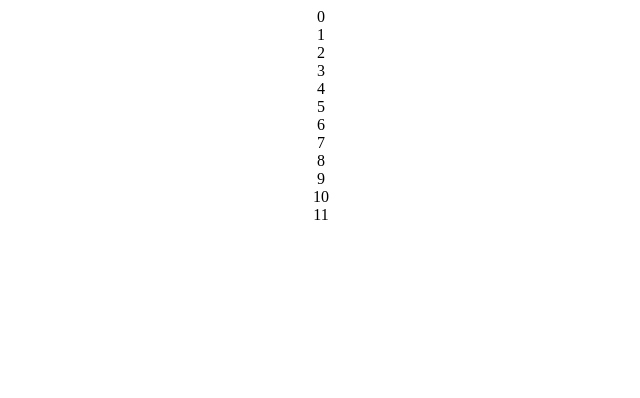
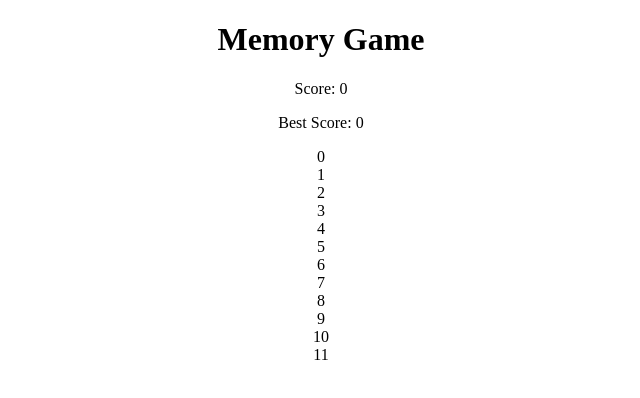
Before and after one commit to romangdev/memory-card-game, a React (Create React App) app: page / in a window 1280 px wide. Shown: the top 398 px of the page, without its empty margins (319-959 px from the left). Built offline with nearby package versions, Linux system fonts and the light colour scheme.

Commit message:
Implement feature that keeps track of 'best score'

```diff
--- a/src/App.js
+++ b/src/App.js
@@ -4,15 +4,11 @@ import Card from './components/Card'
 
 const App = () => {
   const [score, setScore] = useState(0)
-  const resetChosen = false
+  const [bestScore, setBestScore] = useState(0)
 
   const parentCallbacks ={
-    updateScore: () => {
-      setScore(score + 1)
-    },
-    resetScore: () => {
-      setScore(0)
-    },
+    updateScore: () => setScore(score + 1),
+    resetScore: () => setScore(0),
   }
 
   const cardArray = []
@@ -20,17 +16,26 @@ const App = () => {
     cardArray.push(<Card id={i} image={i} parentCallbacks={parentCallbacks} score={score} />)
   }
 
-  // useEffect(score => {
-  //   if (score === 0) {
-
-  //   }
-  // }, [score])
+  useEffect(() => {
+    if (score > bestScore) setBestScore(score)
+  }, [score, bestScore])
 
   return (
     <div className="App">
-      {cardArray.map((card, i) => {
-        return <div key={i}>{card}</div>
-      })}
+      <header>
+        <h1>Memory Game</h1>
+        <div className='score-display'>
+          <p>Score: {score}</p>
+          <p>Best Score: {bestScore}</p>
+        </div>
+      </header>
+      <main>
+        <div className='card-board'>
+          {cardArray.map((card, i) => {
+            return <div key={i}>{card}</div>
+          })}
+        </div>
+      </main>
     </div>
   );
 }
--- a/src/components/Card.js
+++ b/src/components/Card.js
@@ -7,9 +7,7 @@ const Card = ({ image, id, parentCallbacks, score }) => {
     if (chosen === false) {
       setChosen(true)
       parentCallbacks.updateScore()
-      console.log(score)
     } else {
-      console.log('reset')
       parentCallbacks.resetScore()
     }
   }
```
